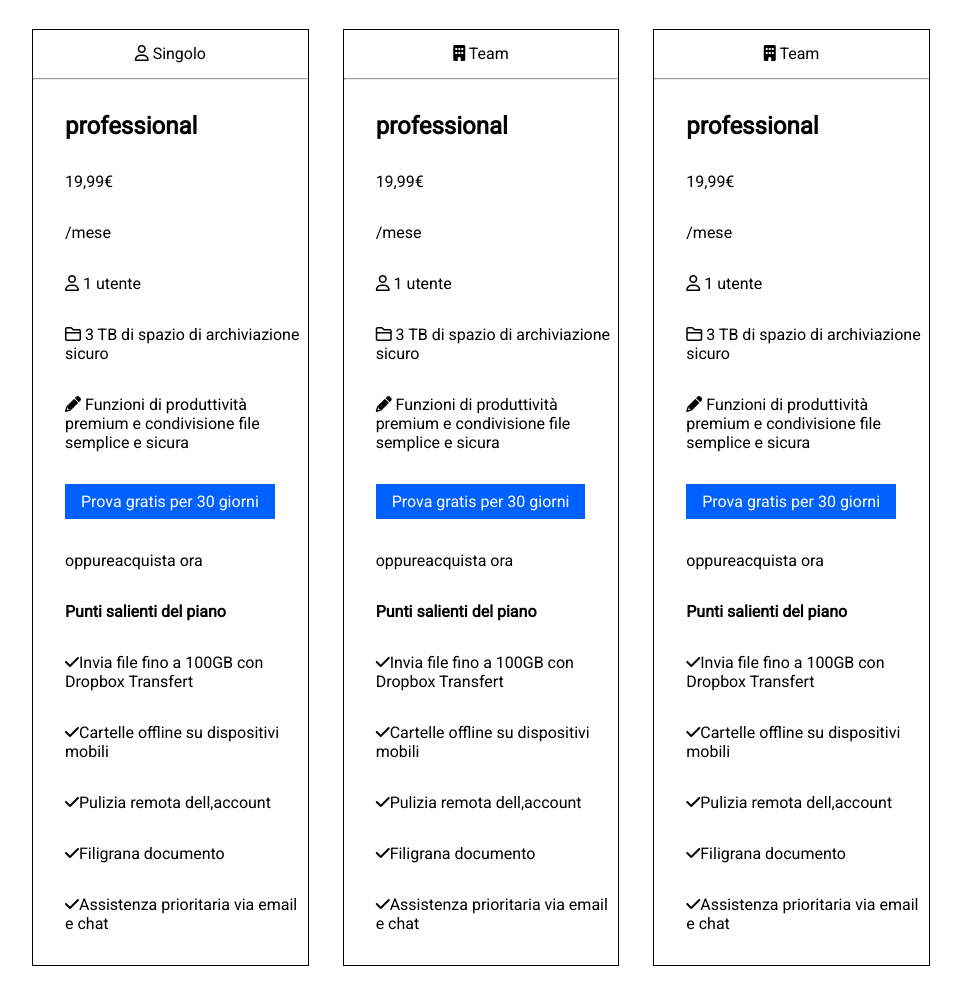
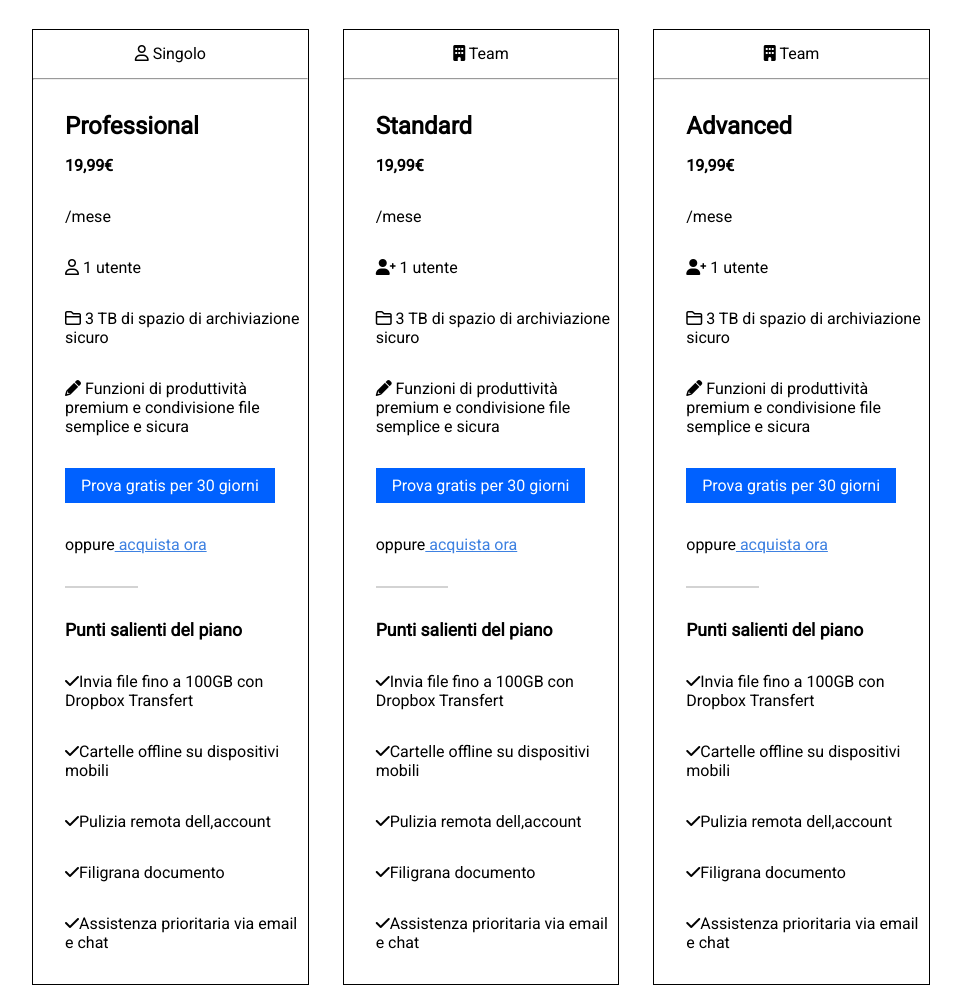
Before and after one commit to GiovanniCalia/htmlcss-dropbox, a plain HTML site: page index.html in a window 1280 px wide. Shown: the part 813-1798 px from the top of the page, without its empty margins (158-1119 px from the left). Drawn offline with Linux system fonts and the light colour scheme.

Commit message:
Perfezionamento ulteriore sezione main

```diff
--- a/css/stile.css
+++ b/css/stile.css
@@ -182,6 +182,22 @@ h2{
     margin: 2rem 0;
 }
 
+.mr-top-left div a{
+    color: rgb(62, 129, 225);
+    text-decoration: underline;
+}
 h3{
     font-size: 1.5rem;
 }
+
+.mr-top-left .mr-1rem{
+    margin-top: 1rem;
+}
+.hr-small{
+    background-color: lightgray;
+    width: 30%;
+    height: 2px;
+}
+h4{
+    font-size: 1.1em;
+}
--- a/index.html
+++ b/index.html
@@ -19,7 +19,7 @@
     <header>
         <div class="container">
             <div class="logo-nav">
-                <img src="img/logo-small.png" alt="">
+                <a href=""><img src="img/logo-small.png" alt="#!"></a>
             </div>
             <nav class="nav-principale sinistro">
                 <ul>
@@ -75,14 +75,14 @@
                     <div class="center"><i class="fa-regular fa-user"></i> Singolo</div>
                     <hr>
                     <div class="mr-top-left">
-                        <h3>professional</h3>
-                        <div>19,99€</div>
+                        <h3>Professional</h3>
+                        <div class="mr-1rem"><strong>19,99€</strong></div>
                         <div>/mese</div>
                         <div><i class="fa-regular fa-user"></i> 1 utente</div>
                         <div><i class="far fa-folder"></i> 3 TB di spazio di archiviazione sicuro</div>
                         <div><i class="fas fa-pencil-alt"></i> Funzioni di produttività premium e condivisione file semplice e sicura</div>
                         <a class="btn" href="#!">Prova gratis per 30 giorni</a>
-                        <div>oppure<a href="">acquista ora</a></div>
+                        <div>oppure<a href="#!"> acquista ora</a></div>
                         <div class="hr-small"></div>
                         <h4>Punti salienti del piano</h4>
                         <div><i class="fas fa-check"></i>Invia file fino a 100GB con Dropbox Transfert</div>
@@ -97,14 +97,14 @@
                     <div class="center"><i class="fa-solid fa-building"></i> Team</div>
                     <hr>
                     <div class="mr-top-left">
-                        <h3>professional</h3>
-                        <div>19,99€</div>
+                        <h3>Standard</h3>
+                        <div class="mr-1rem"><strong>19,99€</strong></div>
                         <div>/mese</div>
-                        <div><i class="fa-regular fa-user"></i> 1 utente</div>
+                        <div><i class="fas fa-user-plus"></i> 1 utente</div>
                         <div><i class="far fa-folder"></i> 3 TB di spazio di archiviazione sicuro</div>
                         <div><i class="fas fa-pencil-alt"></i> Funzioni di produttività premium e condivisione file semplice e sicura</div>
                         <a class="btn" href="#!">Prova gratis per 30 giorni</a>
-                        <div>oppure<a href="">acquista ora</a></div>
+                        <div>oppure<a href="#!"> acquista ora</a></div>
                         <div class="hr-small"></div>
                         <h4>Punti salienti del piano</h4>
                         <div><i class="fas fa-check"></i>Invia file fino a 100GB con Dropbox Transfert</div>
@@ -119,14 +119,14 @@
                     <div class="center"><i class="fa-solid fa-building"></i> Team</div>
                     <hr>
                     <div class="mr-top-left">
-                        <h3>professional</h3>
-                        <div>19,99€</div>
+                        <h3>Advanced</h3>
+                        <div class="mr-1rem"><strong>19,99€</strong></div>
                         <div>/mese</div>
-                        <div><i class="fa-regular fa-user"></i> 1 utente</div>
+                        <div><i class="fas fa-user-plus"></i> 1 utente</div>
                         <div><i class="far fa-folder"></i> 3 TB di spazio di archiviazione sicuro</div>
                         <div><i class="fas fa-pencil-alt"></i> Funzioni di produttività premium e condivisione file semplice e sicura</div>
                         <a class="btn" href="#!">Prova gratis per 30 giorni</a>
-                        <div>oppure<a href="">acquista ora</a></div>
+                        <div>oppure<a href="#!"> acquista ora</a></div>
                         <div class="hr-small"></div>
                         <h4>Punti salienti del piano</h4>
                         <div><i class="fas fa-check"></i>Invia file fino a 100GB con Dropbox Transfert</div>
```
